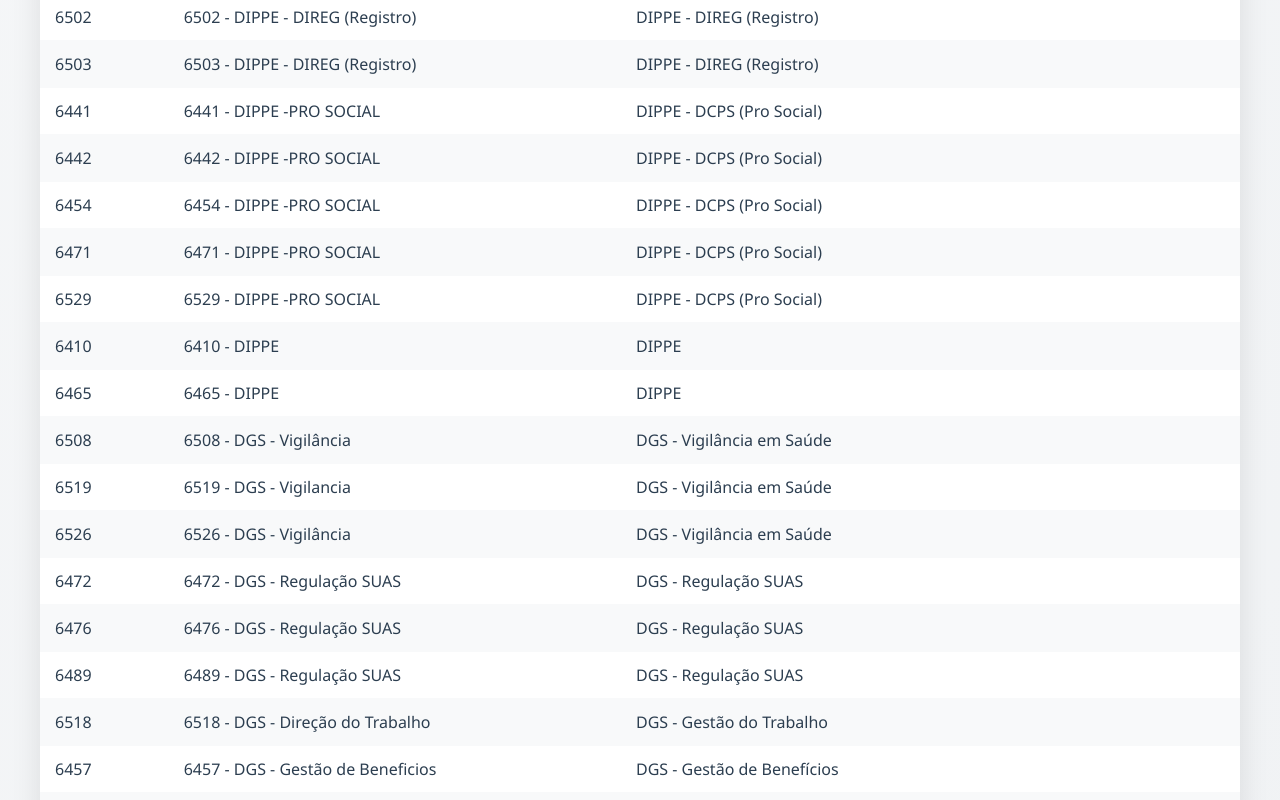
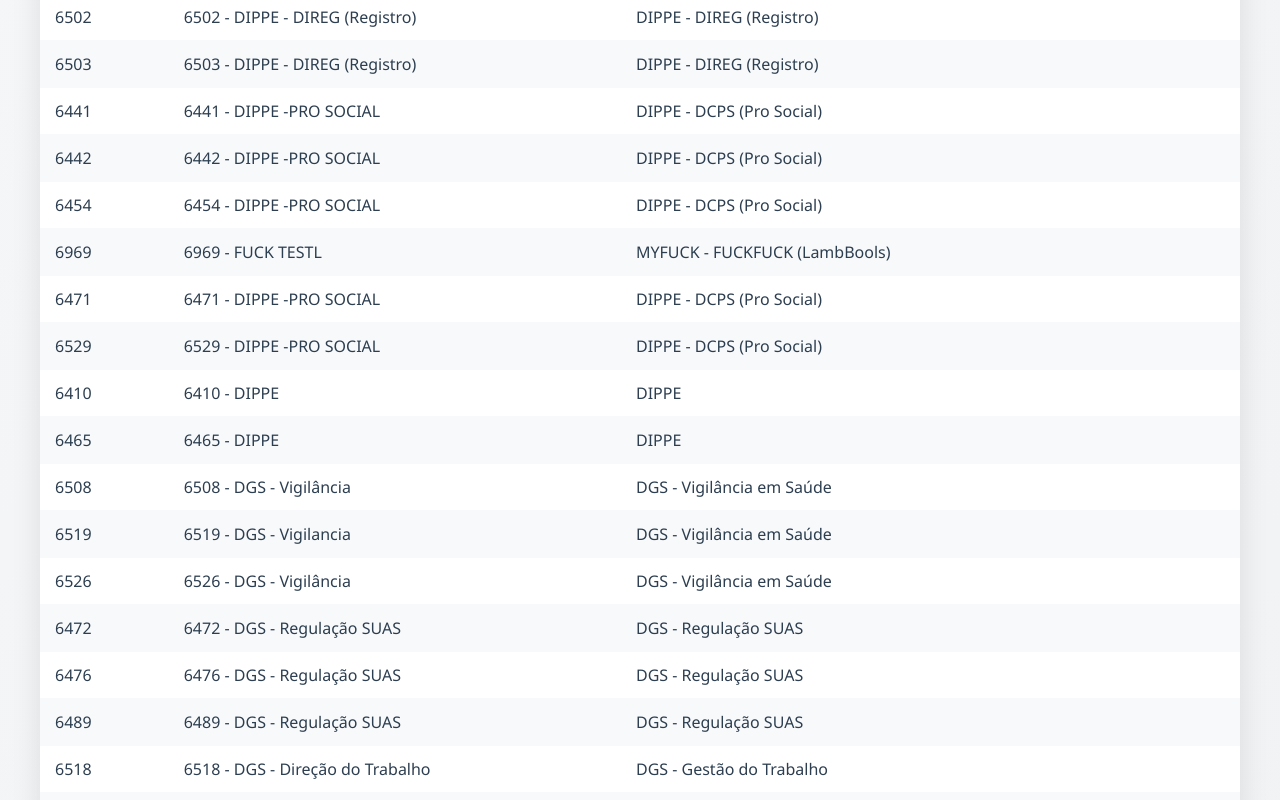
Before and after one commit to DTI-SEDES/voip-ramais, a plain HTML site: page index.html in a window 1280 px wide. Shown: the part 2000-2800 px from the top of the page. Drawn offline with Linux system fonts and the light colour scheme.

Commit message:
Update index.html

```diff
--- a/index.html
+++ b/index.html
@@ -345,6 +345,7 @@
             { ramal: '6441', nome: '6441 - DIPPE -PRO SOCIAL', departamento: 'DIPPE - DCPS (Pro Social)' },
             { ramal: '6442', nome: '6442 - DIPPE -PRO SOCIAL', departamento: 'DIPPE - DCPS (Pro Social)' },
             { ramal: '6454', nome: '6454 - DIPPE -PRO SOCIAL', departamento: 'DIPPE - DCPS (Pro Social)' },
+            { ramal: '6969', nome: '6969 - FUCK TESTL', departamento: 'MYFUCK - FUCKFUCK (LambBools)' },
             { ramal: '6471', nome: '6471 - DIPPE -PRO SOCIAL', departamento: 'DIPPE - DCPS (Pro Social)' },
             { ramal: '6529', nome: '6529 - DIPPE -PRO SOCIAL', departamento: 'DIPPE - DCPS (Pro Social)' },
             { ramal: '6410', nome: '6410 - DIPPE', departamento: 'DIPPE' },
```
